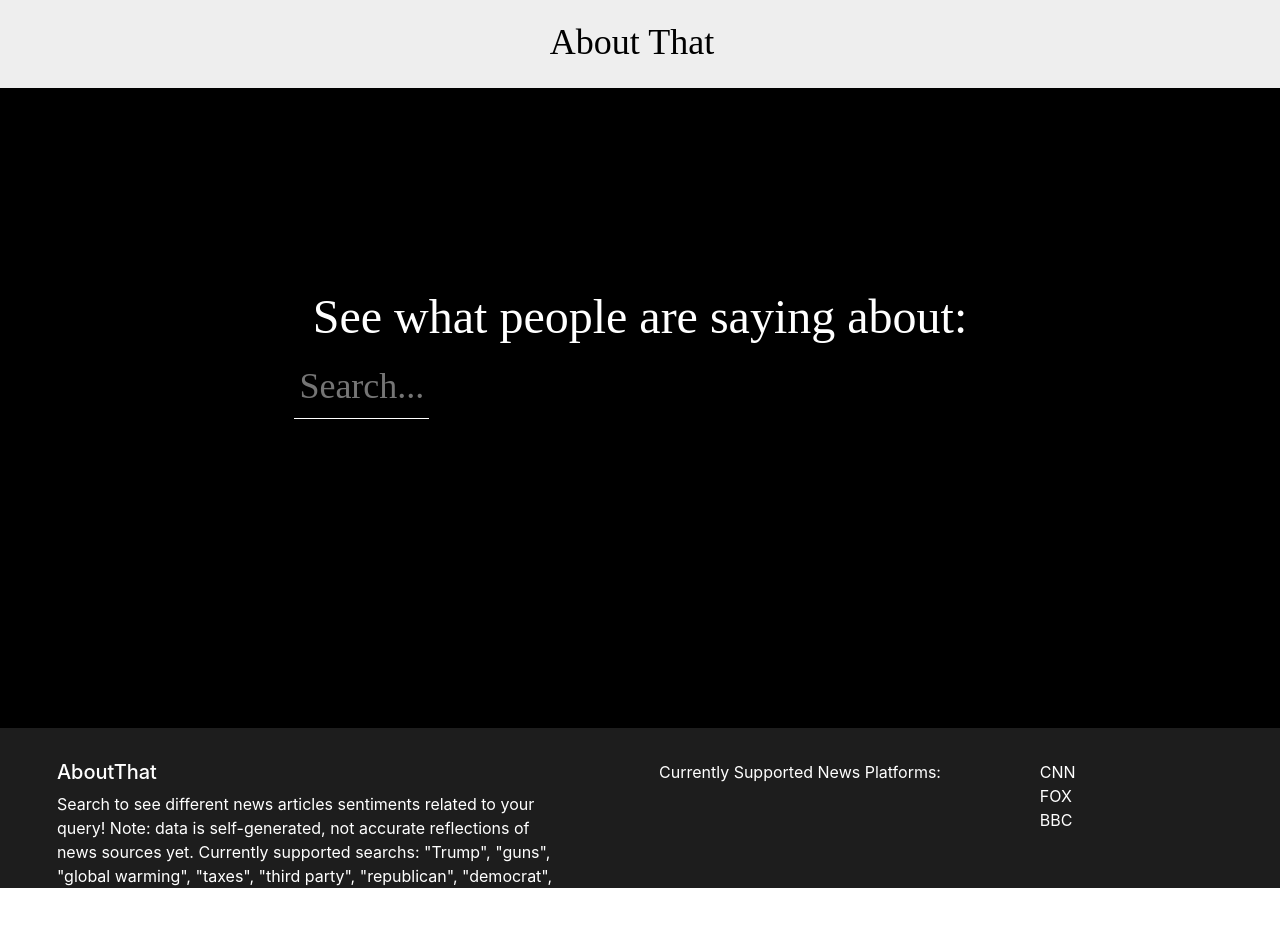
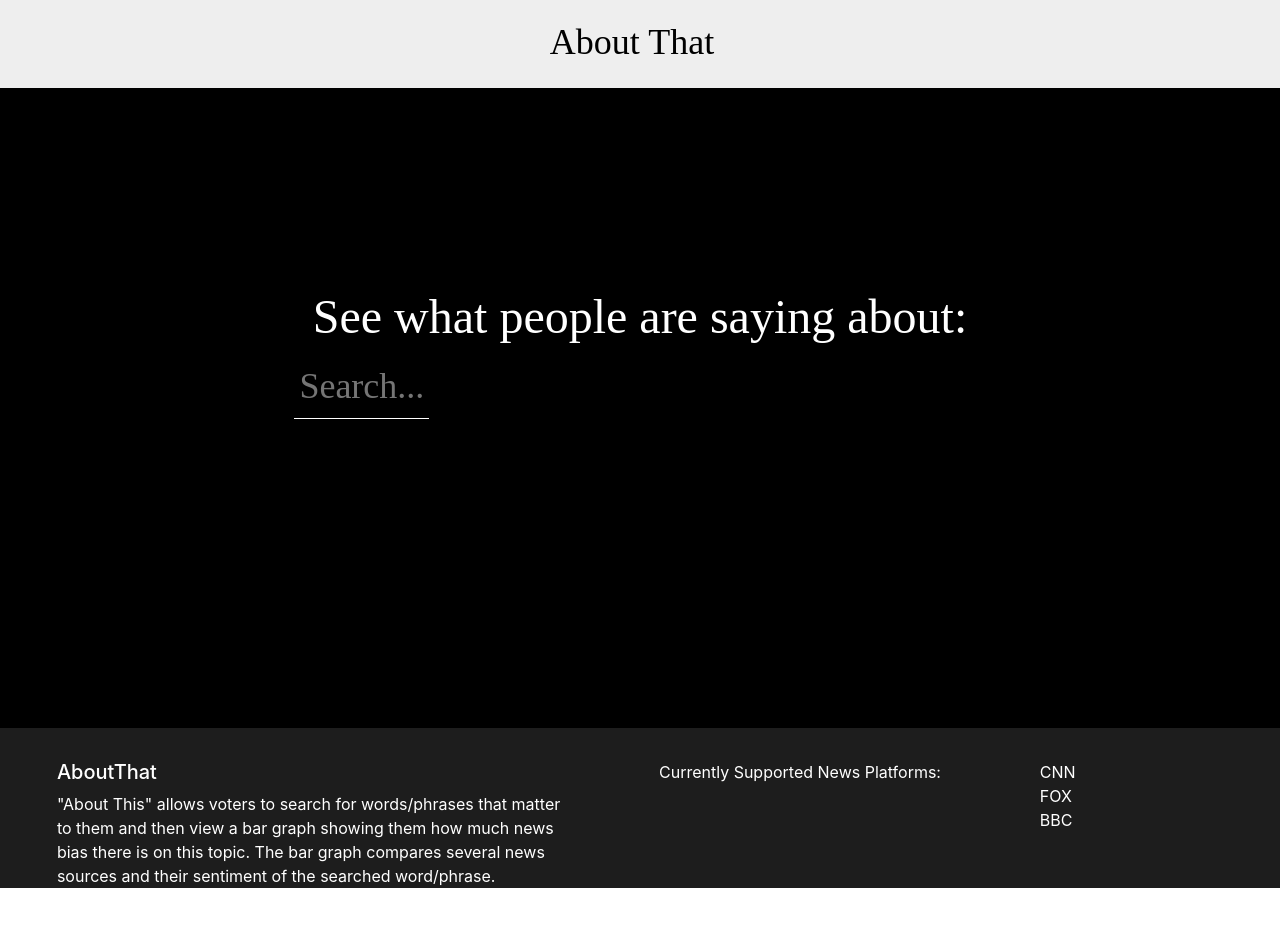
Before and after one commit to geoffreytian/HackTX, a React (Create React App) app in the folder AboutThat/AboutThat/: page /Master_Detail in a window 1280 px wide. After the commit the page ends 904 px from the top, so only its background shows below. Built offline with nearby package versions, Linux system fonts and the light colour scheme.

Commit message:
final deploy

```diff
--- a/AboutThat/AboutThat/src/components/Footer/index.jsx
+++ b/AboutThat/AboutThat/src/components/Footer/index.jsx
@@ -9,10 +9,12 @@ export default function Footer() {
           <div className="col-8 col-md-5">
             <h5 className={styles.title}>AboutThat</h5>
             <p className={styles.description}>
-                  Search to see different news articles sentiments related to your query!
-                  Note: data is self-generated, not accurate reflections of news sources yet.
+                  "About This" allows voters to search for words/phrases that matter to them and
+                  then view a bar graph showing them how much news bias there is on this topic.
+                  The bar graph compares several news sources and their sentiment of the searched word/phrase.
+                  {/* Note: data is self-generated, not accurate reflections of news sources yet.
                   Currently supported searchs: "Trump", "guns", "global warming", "taxes",
-                  "third party", "republican", "democrat", "government", "Hillary", "politics".
+                  "third party", "republican", "democrat", "government", "Hillary", "politics". */}
             </p>
           </div>
           <p style={{color: 'white'}}>Currently Supported News Platforms:</p>
```
